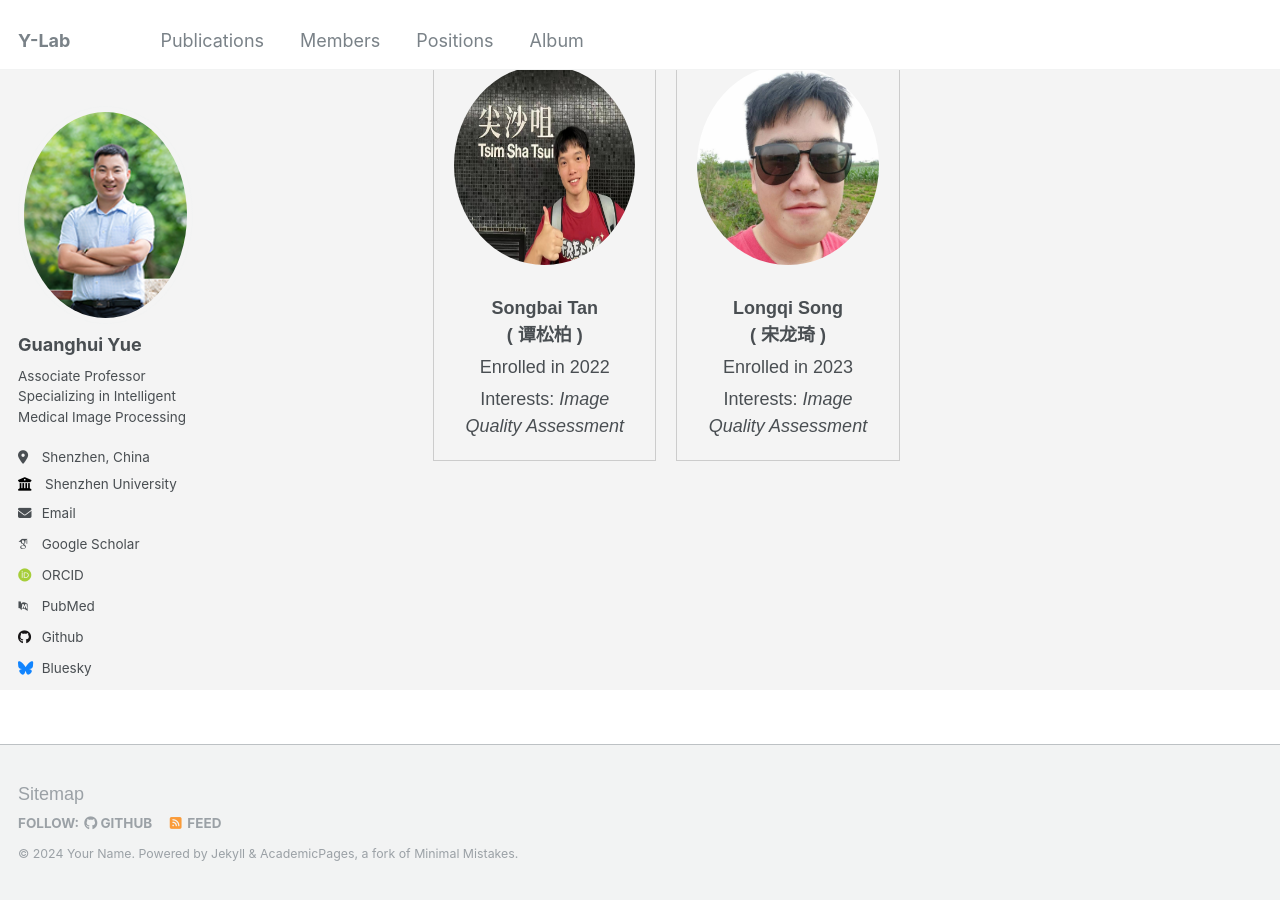
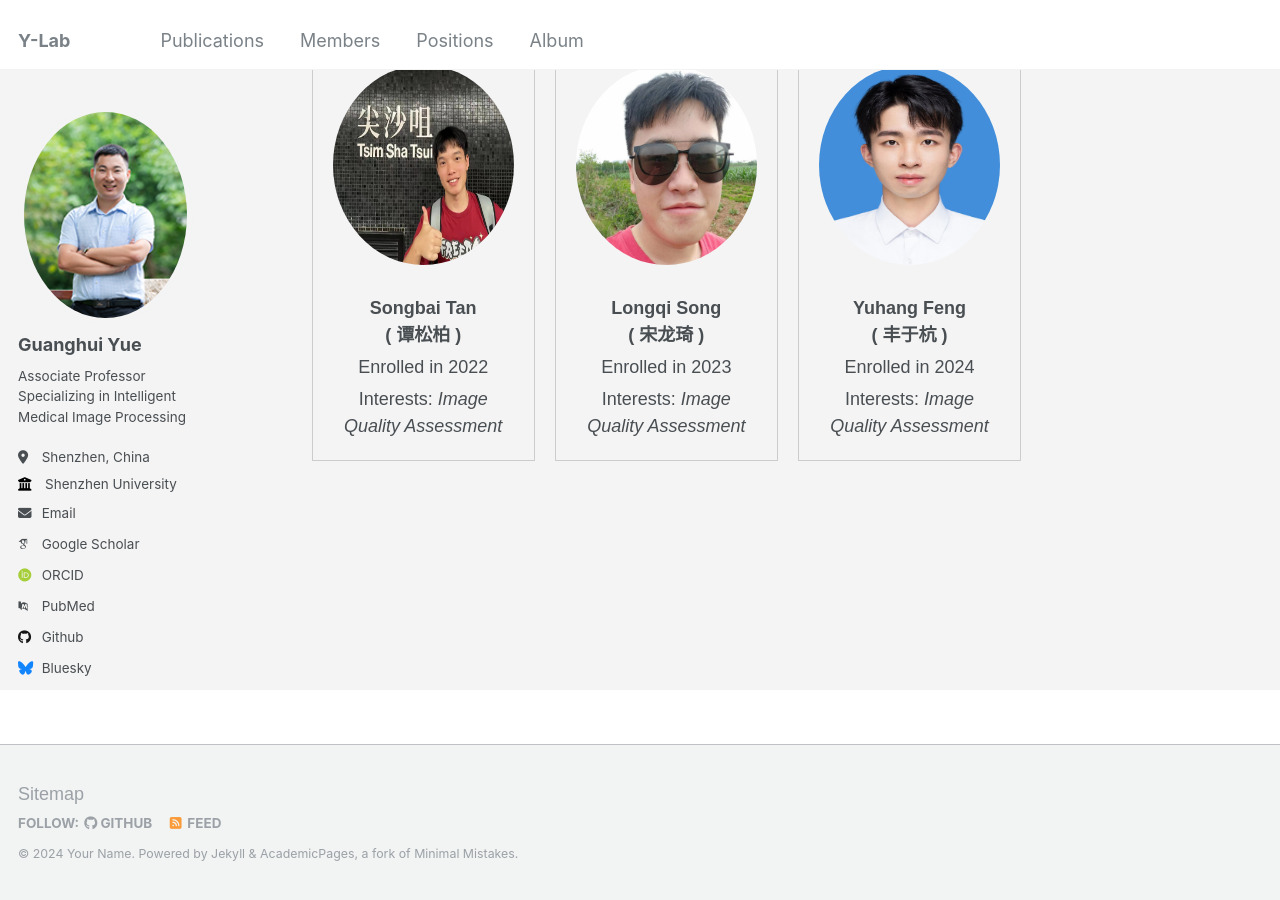
Before and after one commit to Guanghui-Yue/Guanghui-Yue.github.io, a Jekyll site: the page built from _pages/member.md, in a window 1280 px wide and 900 px high, scrolled down 3469 px. Built offline with Jekyll 4.4.1, drawn with Linux system fonts in a browser that asks for light colours; some web fonts are replaced.

Commit message:
Update member.md

```diff
--- a/_pages/member.md
+++ b/_pages/member.md
@@ -234,6 +234,14 @@ redirect_from:
       <div class="member-interests">Interests: <em>Image Quality Assessment</em></div>
     </div>
   </div>
+  <div class="member-box">
+    <img src="/images/fengyuhang.png" alt="Yuhang Feng" class="member-photo">
+    <div class="member-info">
+      <div class="member-name">Yuhang Feng<br>( 丰于杭 )</div>
+      <div class="member-position">Enrolled in 2024</div>
+      <div class="member-interests">Interests: <em>Image Quality Assessment</em></div>
+    </div>
+  </div>
   <!-- Add more members as needed -->
 </div>
 <!--
```
